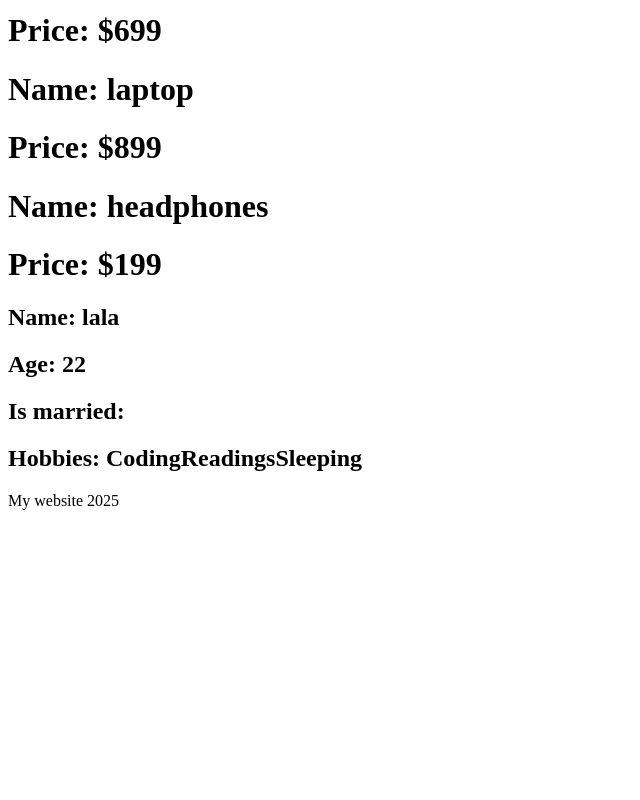
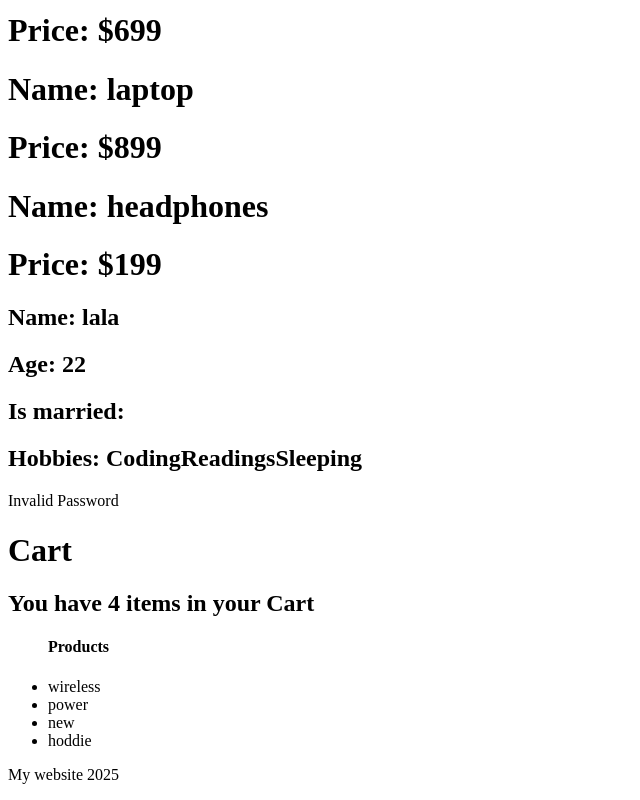
Before and after one commit to JimHui12/react2025, a React (Vite) app: page / in a window 1280 px wide. Shown: the part 563-1363 px from the top of the page, without its empty margins (0-640 px from the left). Before the commit the page ends 1089 px from the top, so only its background shows below. Built offline with nearby package versions, Linux system fonts and the light colour scheme.

Commit message:
if condition

```diff
--- a/src/components/Card.jsx
+++ b/src/components/Card.jsx
@@ -0,0 +1,5 @@
+const Card = ({ children }) => {
+  return <div>{children}</div>;
+};
+
+export default Card;
--- /dev/null
+++ b/src/components/Cart.jsx
@@ -0,0 +1,18 @@
+const Cart = () => {
+  const items = ["wireless", "power", "new", "hoddie"];
+
+  return (
+    <div>
+      <h1>Cart</h1>
+      {items.length > 0 && <h2>You have {items.length} items in your Cart</h2>}
+      <ul>
+        <h4>Products</h4>
+        {items.map((item) => (
+          <li key={Math.random()}>{item}</li>
+        ))}
+      </ul>
+    </div>
+  );
+};
+
+export default Cart;
--- /dev/null
+++ b/src/components/InvalidPassword.jsx
@@ -0,0 +1,5 @@
+const InvalidPassword = () => {
+  return <div>Invalid Password</div>;
+};
+
+export default InvalidPassword;
--- a/src/components/Main.jsx
+++ b/src/components/Main.jsx
@@ -1,6 +1,10 @@
 import UserList from "./UserList";
 import ProductList from "./ProductList";
 import User from "./User";
+import Card from "./Card";
+import Cart from "./Cart";
+
+import Password from "./Password";
 const Main = () => {
   return (
     <main>
@@ -14,6 +18,9 @@ const Main = () => {
           isMarried={false}
           hobbies={["Coding", "Readings", "Sleeping"]}
         />
+        <Card></Card>
+        <Password isValid={false}></Password>
+        <Cart />
       </p>
     </main>
   );
--- /dev/null
+++ b/src/components/Password.jsx
@@ -0,0 +1,12 @@
+import ValidPassword from "./ValidPassword";
+import InvalidPassword from "./InvalidPassword";
+
+const Password = ({ isValid }) => {
+  //   if (isValid) {
+  //     return <ValidPassword />;
+  //   }
+  //   return <InvalidPassword />;
+  return isValid ? <ValidPassword /> : <InvalidPassword />;
+};
+
+export default Password;
--- /dev/null
+++ b/src/components/ValidPassword.jsx
@@ -0,0 +1,5 @@
+const ValidPassword = () => {
+  return <div>Valid Password</div>;
+};
+
+export default ValidPassword;
```
